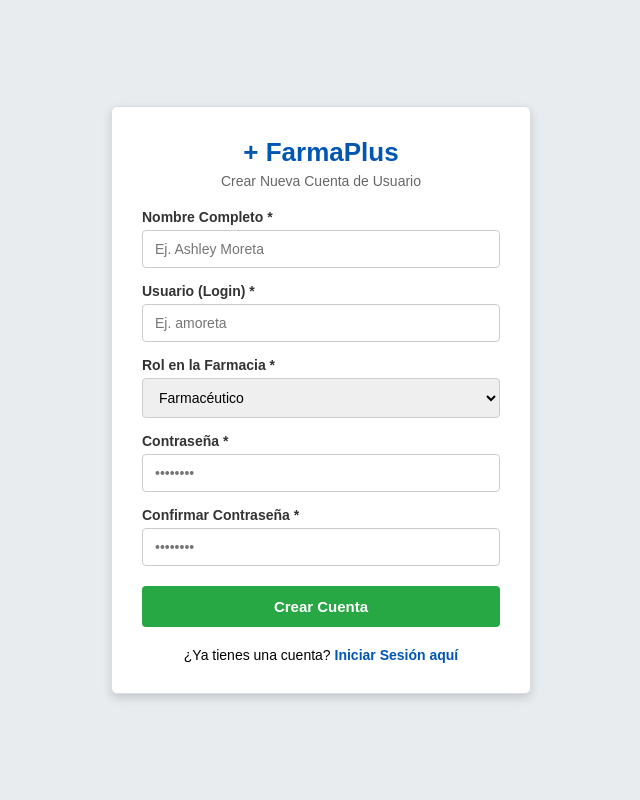
After one commit to hanonimus63-dot/FarmaPlus, a PHP site: page /registro.php in a window 1280 px wide. The commit adds this page. Shown: the whole page, without its empty margins (319-959 px from the left). Run offline with PHP 8.4, Linux system fonts and the light colour scheme.

Commit message:
Feature: Agregar modulo de registro de usuarios conectado al login

```diff
--- a/login.php
+++ b/login.php
@@ -188,6 +188,10 @@ if ($_SERVER['REQUEST_METHOD'] === 'POST') {
             <button type="submit" class="btn-ingresar">Ingresar al Sistema</button>
         </form>
 
+        <div style="text-align: center; margin-top: 15px; font-size: 14px;">
+            ¿No tienes una cuenta? <a href="registro.php" style="color: #0056b3; font-weight: bold; text-decoration: none;">Regístrate aquí</a>
+        </div>
+
         <div class="credenciales-demo">
             <strong>Credenciales para Pruebas (2 Roles):</strong><br>
             • Admin: <code>admin</code> / <code>123456</code><br>
--- /dev/null
+++ b/registro.php
@@ -0,0 +1,236 @@
+<?php
+// registro.php - Formulario público de registro de nuevos usuarios
+require_once 'config.php';
+
+// Si ya está autenticado, redirigir al panel principal
+if (estaAutenticado()) {
+    header("Location: index.php");
+    exit();
+}
+
+$error = '';
+$exito = '';
+
+if ($_SERVER['REQUEST_METHOD'] === 'POST') {
+    $nombre = trim($_POST['nombre'] ?? '');
+    $username = trim($_POST['username'] ?? '');
+    $password = trim($_POST['password'] ?? '');
+    $confirm_password = trim($_POST['confirm_password'] ?? '');
+    $rol = $_POST['rol'] ?? 'farmaceutico';
+
+    if (empty($nombre) || empty($username) || empty($password) || empty($confirm_password)) {
+        $error = 'Por favor complete todos los campos obligatorios.';
+    } elseif ($password !== $confirm_password) {
+        $error = 'Las contraseñas no coinciden.';
+    } elseif (strlen($password) < 4) {
+        $error = 'La contraseña debe tener al menos 4 caracteres.';
+    } else {
+        // Verificar si el usuario ya existe
+        $stmt = $pdo->prepare("SELECT id FROM usuarios WHERE username = ?");
+        $stmt->execute([$username]);
+        if ($stmt->fetch()) {
+            $error = 'El nombre de usuario ya está registrado. Por favor elija otro.';
+        } else {
+            try {
+                $password_hash = password_hash($password, PASSWORD_DEFAULT);
+                $stmt_ins = $pdo->prepare("INSERT INTO usuarios (username, password, nombre, rol) VALUES (?, ?, ?, ?)");
+                $stmt_ins->execute([$username, $password_hash, $nombre, $rol]);
+
+                $exito = '¡Cuenta creada con éxito! Ya puedes iniciar sesión.';
+            } catch (PDOException $e) {
+                $error = 'Error al registrar la cuenta en la base de datos.';
+            }
+        }
+    }
+}
+?>
+<!DOCTYPE html>
+<html lang="es">
+<head>
+    <meta charset="UTF-8">
+    <meta name="viewport" content="width=device-width, initial-scale=1.0">
+    <title>Registro de Usuario - FarmaPlus</title>
+    <style>
+        * {
+            box-sizing: border-box;
+            margin: 0;
+            padding: 0;
+        }
+
+        body {
+            font-family: Arial, Helvetica, sans-serif;
+            background-color: #e9ecef;
+            display: flex;
+            justify-content: center;
+            align-items: center;
+            min-height: 100vh;
+            padding: 20px;
+        }
+
+        .contenedor-registro {
+            background-color: #ffffff;
+            width: 100%;
+            max-width: 420px;
+            padding: 30px;
+            border-radius: 6px;
+            box-shadow: 0 4px 10px rgba(0, 0, 0, 0.15);
+            border: 1px solid #dcdcdc;
+        }
+
+        .registro-header {
+            text-align: center;
+            margin-bottom: 20px;
+        }
+
+        .registro-header h2 {
+            color: #0056b3;
+            font-size: 26px;
+            margin-bottom: 5px;
+        }
+
+        .registro-header p {
+            color: #666666;
+            font-size: 14px;
+        }
+
+        .grupo-form {
+            margin-bottom: 15px;
+        }
+
+        .grupo-form label {
+            display: block;
+            margin-bottom: 5px;
+            font-weight: bold;
+            font-size: 14px;
+            color: #333333;
+        }
+
+        .grupo-form input, .grupo-form select {
+            width: 100%;
+            padding: 10px 12px;
+            border: 1px solid #cccccc;
+            border-radius: 4px;
+            font-size: 14px;
+            outline: none;
+        }
+
+        .grupo-form input:focus, .grupo-form select:focus {
+            border-color: #0056b3;
+        }
+
+        .btn-registrar {
+            width: 100%;
+            background-color: #28a745;
+            color: #ffffff;
+            border: none;
+            padding: 12px;
+            border-radius: 4px;
+            font-size: 15px;
+            font-weight: bold;
+            cursor: pointer;
+            transition: background-color 0.2s;
+            margin-top: 5px;
+        }
+
+        .btn-registrar:hover {
+            background-color: #218838;
+        }
+
+        .alerta-error {
+            background-color: #f8d7da;
+            color: #721c24;
+            border: 1px solid #f5c6cb;
+            padding: 10px;
+            border-radius: 4px;
+            margin-bottom: 15px;
+            font-size: 14px;
+            text-align: center;
+        }
+
+        .alerta-exito {
+            background-color: #d4edda;
+            color: #155724;
+            border: 1px solid #c3e6cb;
+            padding: 10px;
+            border-radius: 4px;
+            margin-bottom: 15px;
+            font-size: 14px;
+            text-align: center;
+        }
+
+        .enlace-login {
+            text-align: center;
+            margin-top: 20px;
+            font-size: 14px;
+        }
+
+        .enlace-login a {
+            color: #0056b3;
+            text-decoration: none;
+            font-weight: bold;
+        }
+
+        .enlace-login a:hover {
+            text-decoration: underline;
+        }
+    </style>
+</head>
+<body>
+
+    <div class="contenedor-registro">
+        <div class="registro-header">
+            <h2>+ FarmaPlus</h2>
+            <p>Crear Nueva Cuenta de Usuario</p>
+        </div>
+
+        <?php if ($error): ?>
+            <div class="alerta-error">
+                <?= htmlspecialchars($error) ?>
+            </div>
+        <?php endif; ?>
+
+        <?php if ($exito): ?>
+            <div class="alerta-exito">
+                <?= htmlspecialchars($exito) ?>
+            </div>
+        <?php endif; ?>
+
+        <form method="POST" action="registro.php">
+            <div class="grupo-form">
+                <label for="nombre">Nombre Completo *</label>
+                <input type="text" id="nombre" name="nombre" required placeholder="Ej. Ashley Moreta" value="<?= htmlspecialchars($_POST['nombre'] ?? '') ?>">
+            </div>
+
+            <div class="grupo-form">
+                <label for="username">Usuario (Login) *</label>
+                <input type="text" id="username" name="username" required placeholder="Ej. amoreta" value="<?= htmlspecialchars($_POST['username'] ?? '') ?>">
+            </div>
+
+            <div class="grupo-form">
+                <label for="rol">Rol en la Farmacia *</label>
+                <select id="rol" name="rol" required>
+                    <option value="farmaceutico">Farmacéutico</option>
+                    <option value="admin">Administrador</option>
+                </select>
+            </div>
+
+            <div class="grupo-form">
+                <label for="password">Contraseña *</label>
+                <input type="password" id="password" name="password" required placeholder="••••••••">
+            </div>
+
+            <div class="grupo-form">
+                <label for="confirm_password">Confirmar Contraseña *</label>
+                <input type="password" id="confirm_password" name="confirm_password" required placeholder="••••••••">
+            </div>
+
+            <button type="submit" class="btn-registrar">Crear Cuenta</button>
+        </form>
+
+        <div class="enlace-login">
+            ¿Ya tienes una cuenta? <a href="login.php">Iniciar Sesión aquí</a>
+        </div>
+    </div>
+
+</body>
+</html>
```
